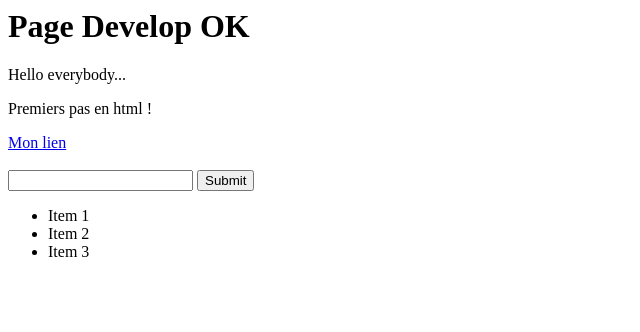
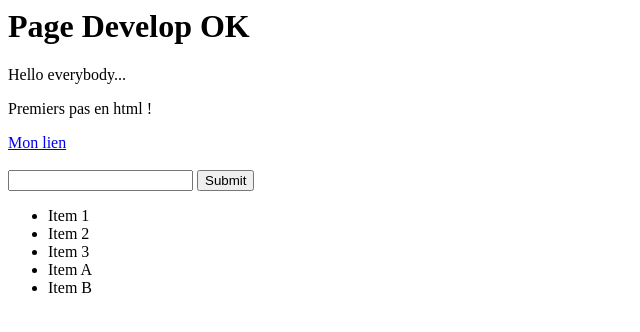
Before and after one commit to MC-Hobbes/Archi, a plain HTML site: page index.html in a window 1280 px wide. Shown: the whole page, without its empty margins (0-640 px from the left). Drawn offline with Linux system fonts and the light colour scheme.

Commit message:
Add item A and B

```diff
--- a/index.html
+++ b/index.html
@@ -22,6 +22,8 @@
 			<li>Item 1</li>
 			<li>Item 2</li>
 			<li>Item 3</li>
+			<li>Item A</li>
+			<li>Item B</li>
 		</ul>
 	</body>
 </html>
```
